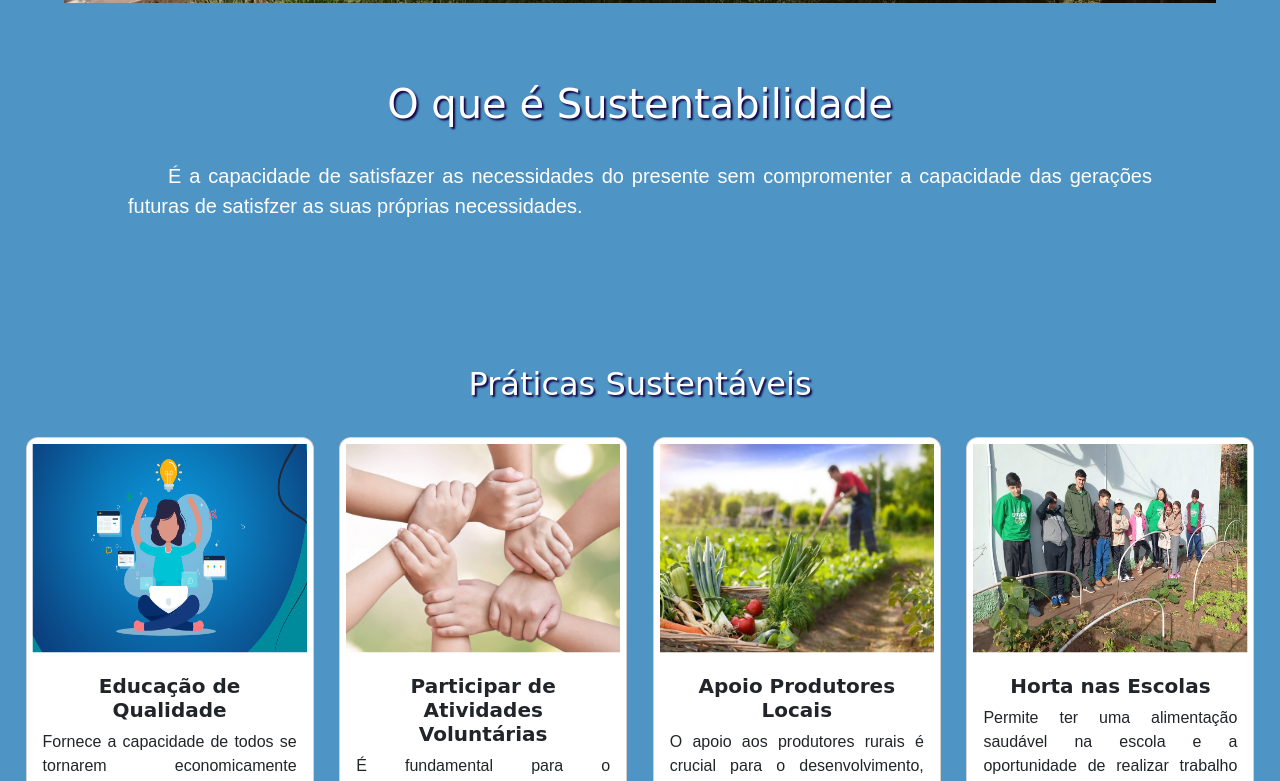
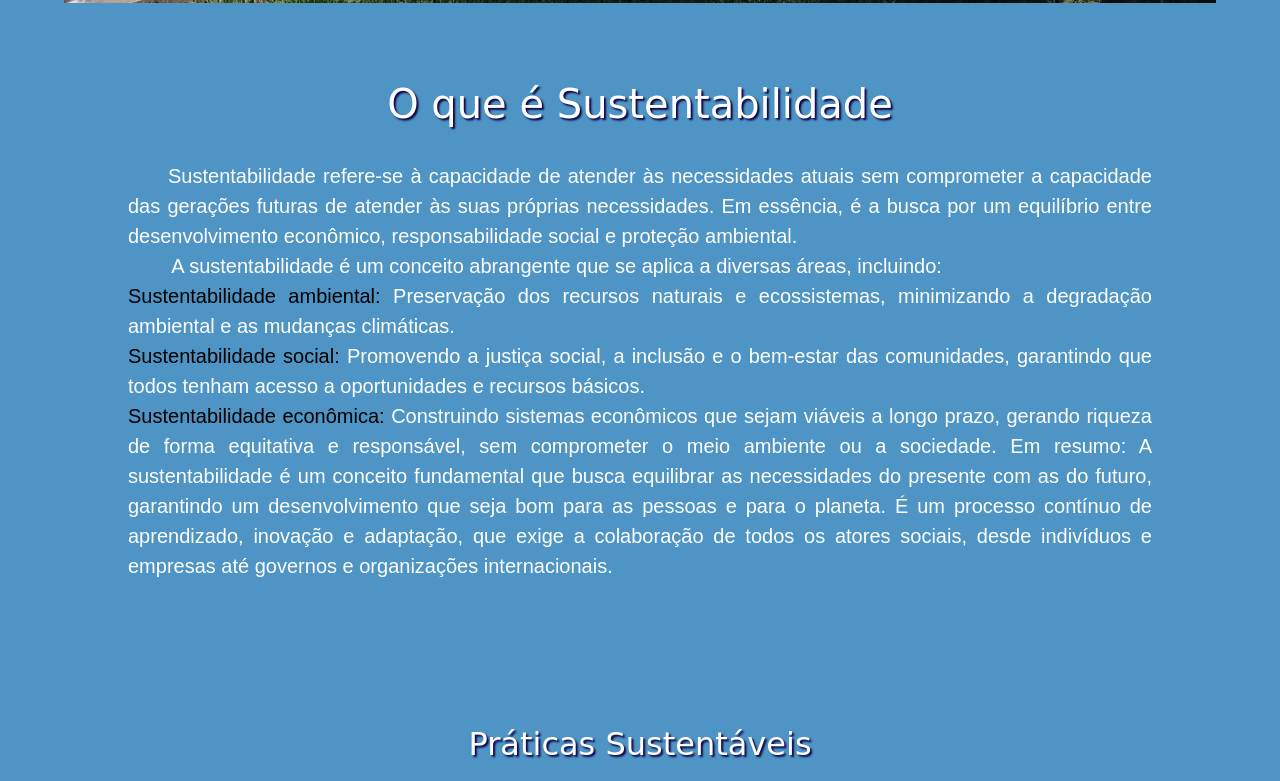
Before and after one commit to Jennifer-Cabral/Sustentabilidade, a plain HTML site: page index.html in a window 1280 px wide. Shown: the part 697-1478 px from the top of the page. Drawn offline with nearby package versions, Linux system fonts and the light colour scheme.

Commit message:
alteração texto e cor

```diff
--- a/index.html
+++ b/index.html
@@ -74,7 +74,21 @@
 
           <section class="conteudo-sustentabilidade" id="sustentabilidade">
               <h2 class="conteudo-sustentabilidade-titulo"> O que é Sustentabilidade</h2>
-              <p class="conteudo-sustentabilidade-capitulo"> É a capacidade de satisfazer as necessidades do presente sem compromenter a capacidade das gerações futuras de satisfzer as suas próprias necessidades.
+              <p class="conteudo-sustentabilidade-capitulo"> Sustentabilidade refere-se à capacidade de atender às necessidades atuais
+                 sem comprometer a capacidade das gerações futuras de atender às suas
+                 próprias necessidades. Em essência, é a busca por um equilíbrio entre
+                  desenvolvimento econômico, responsabilidade social e proteção ambiental.<br>
+                  &nbsp &nbsp &nbsp &nbsp A sustentabilidade é um conceito abrangente que se aplica a diversas áreas, incluindo:<br>
+                  <span style="color: black">Sustentabilidade ambiental:</span>
+                  Preservação dos recursos naturais e ecossistemas, minimizando
+                   a degradação ambiental e as mudanças climáticas. <br>
+                   <span style="color: black;">Sustentabilidade social:</span>
+                  Promovendo a justiça social, a inclusão e o bem-estar das comunidades,
+                   garantindo que todos tenham acesso a oportunidades e recursos básicos.<br>
+                   <span style="color: black;">Sustentabilidade econômica:</span>
+                  Construindo sistemas econômicos que sejam viáveis a longo prazo, gerando riqueza de forma equitativa e responsável, sem comprometer o meio ambiente ou a sociedade.
+                  Em resumo: A sustentabilidade é um conceito fundamental que busca equilibrar as necessidades do presente com as do futuro, garantindo um desenvolvimento que seja bom para as pessoas e para o planeta. É um processo contínuo de aprendizado, inovação e adaptação, que exige a colaboração de todos os atores sociais, desde indivíduos e empresas até governos e organizações internacionais.
+                </p>
 
 
           <h2 class="conteudo-praticas-titulo" id="praticasSustentaveis">Práticas Sustentáveis</h2>
```
